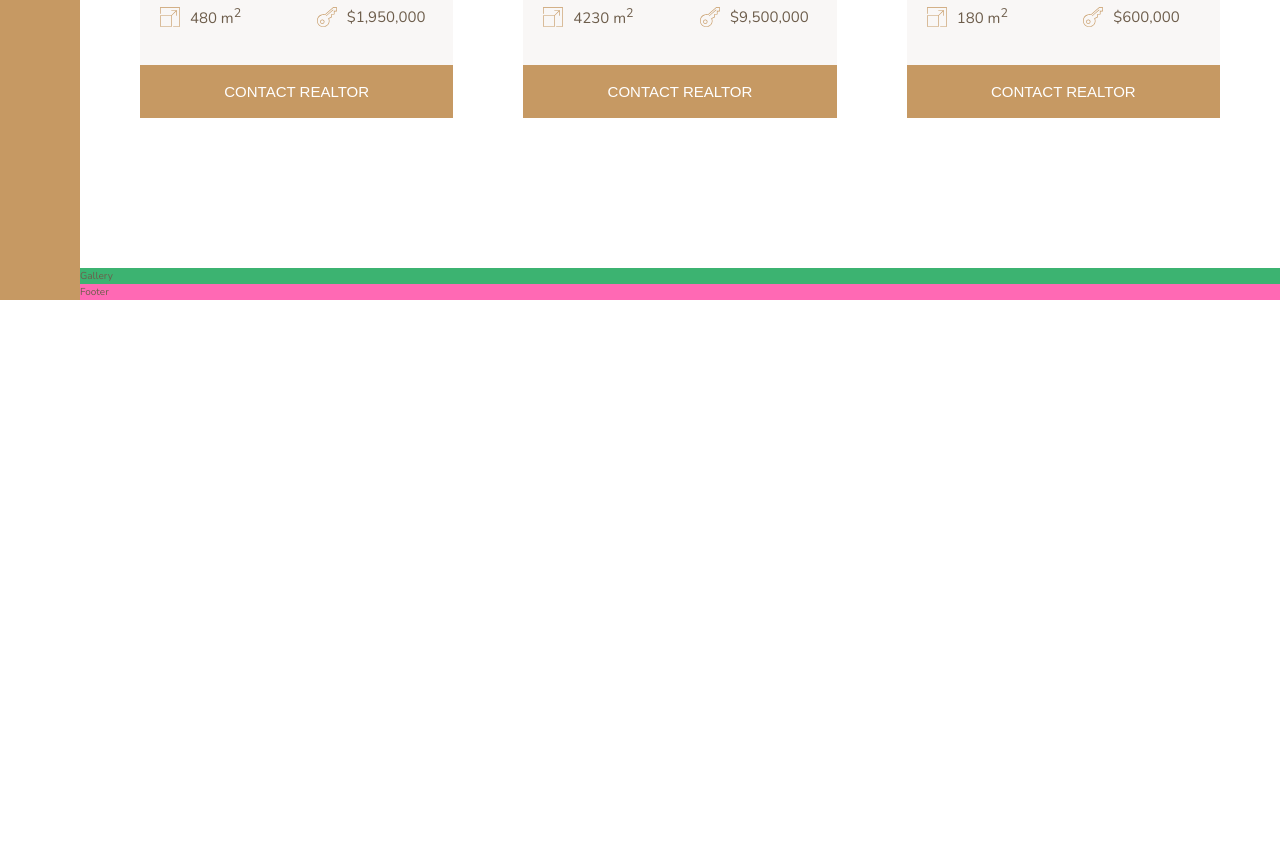
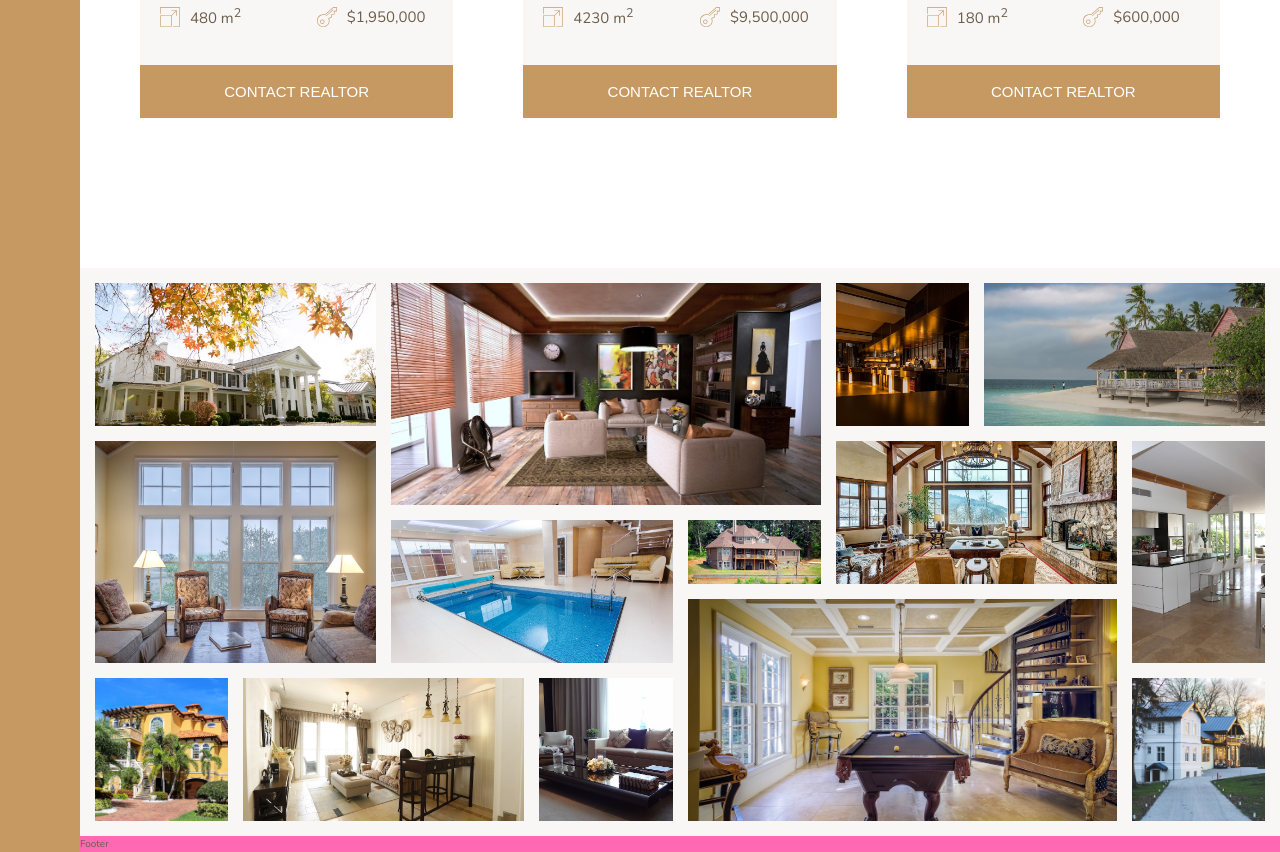
Before and after one commit to RatkoG/nexter, a website: page index.html in a window 1280 px wide. Shown: the part 2808-3660 px from the top of the page. Before the commit the page ends 3108 px from the top, so only its background shows below. Drawn offline with nearby package versions, Linux system fonts and the light colour scheme.

Commit message:
Gallery GRID

```diff
--- a/index.html
+++ b/index.html
@@ -271,7 +271,36 @@
     </div>
 
   </section>
-  <section class="gallery">Gallery</section>
+  <section class="gallery">
+    <figure class="gallery__item gallery__item--1"><img src="img/gal-1.jpeg" alt="Gallery image" class="gallery__img">
+    </figure>
+    <figure class="gallery__item gallery__item--2"><img src="img/gal-2.jpeg" alt="Gallery image" class="gallery__img">
+    </figure>
+    <figure class="gallery__item gallery__item--3"><img src="img/gal-3.jpeg" alt="Gallery image" class="gallery__img">
+    </figure>
+    <figure class="gallery__item gallery__item--4"><img src="img/gal-4.jpeg" alt="Gallery image" class="gallery__img">
+    </figure>
+    <figure class="gallery__item gallery__item--5"><img src="img/gal-5.jpeg" alt="Gallery image" class="gallery__img">
+    </figure>
+    <figure class="gallery__item gallery__item--6"><img src="img/gal-6.jpeg" alt="Gallery image" class="gallery__img">
+    </figure>
+    <figure class="gallery__item gallery__item--7"><img src="img/gal-7.jpeg" alt="Gallery image" class="gallery__img">
+    </figure>
+    <figure class="gallery__item gallery__item--8"><img src="img/gal-8.jpeg" alt="Gallery image" class="gallery__img">
+    </figure>
+    <figure class="gallery__item gallery__item--9"><img src="img/gal-9.jpeg" alt="Gallery image" class="gallery__img">
+    </figure>
+    <figure class="gallery__item gallery__item--10"><img src="img/gal-10.jpeg" alt="Gallery image" class="gallery__img">
+    </figure>
+    <figure class="gallery__item gallery__item--11"><img src="img/gal-11.jpeg" alt="Gallery image" class="gallery__img">
+    </figure>
+    <figure class="gallery__item gallery__item--12"><img src="img/gal-12.jpeg" alt="Gallery image" class="gallery__img">
+    </figure>
+    <figure class="gallery__item gallery__item--13"><img src="img/gal-13.jpeg" alt="Gallery image" class="gallery__img">
+    </figure>
+    <figure class="gallery__item gallery__item--14"><img src="img/gal-14.jpeg" alt="Gallery image" class="gallery__img">
+    </figure>
+  </section>
   <footer class="footer">Footer</footer>
 </body>
 
--- a/sass/_gallery.scss
+++ b/sass/_gallery.scss
@@ -1,4 +1,88 @@
 .gallery {
-  background-color: mediumseagreen;
+  background-color: $color-grey-light-1;
   grid-column: full-start/full-end;
+  display: grid;
+  grid-template-columns: repeat(8, 1fr);
+  grid-template-rows: repeat(7, 5vw);
+  grid-gap: 1.5rem;
+  padding: 1.5rem;
+
+  &__item {
+    &--1 {
+      grid-row: 1/span 2;
+      grid-column: 1/span 2;
+    }
+
+    &--2 {
+      grid-row: 1/span 3;
+      grid-column: 3/span 3;
+    }
+
+    &--3 {
+      grid-row: 1 / span 2;
+      grid-column: 6 / 7;
+    }
+
+    &--4 {
+      grid-row: 1 / span 2;
+      grid-column: 7 / -1;
+    }
+
+    &--5 {
+      grid-row: 3 / span 3;
+      grid-column: 1/ span 2;
+    }
+
+    &--6 {
+      grid-row: 4 / span 2;
+      grid-column: 3/ span 2;
+    }
+
+    &--7 {
+      grid-row: 4 / 5;
+      grid-column: 5 / 6;
+    }
+
+    &--8 {
+      grid-row: 3 / span 2;
+      grid-column: 6 / span 2;
+    }
+
+    &--9 {
+      grid-row: 3 / span 3;
+      grid-column: 8 / -1;
+    }
+
+    &--10 {
+      grid-row: 6 / span 2;
+      grid-column: 1 / 2;
+    }
+
+    &--11 {
+      grid-row: 6 / span 2;
+      grid-column: 2 / span 2;
+    }
+
+    &--12 {
+      grid-row: 6 / span 2;
+      grid-column: 4 / 5;
+    }
+
+    &--13 {
+      grid-row: 5 / span 3;
+      grid-column: 5 / span 3;
+    }
+
+    &--14 {
+      grid-row: 6 / span 2;
+      grid-column: 8 / -1;
+    }
+  }
+
+  &__img {
+    width: 100%;
+    height: 100%;
+    object-fit: cover;
+    display: block;
+  }
 }
```
Also changed, not shown: css/style.css.
